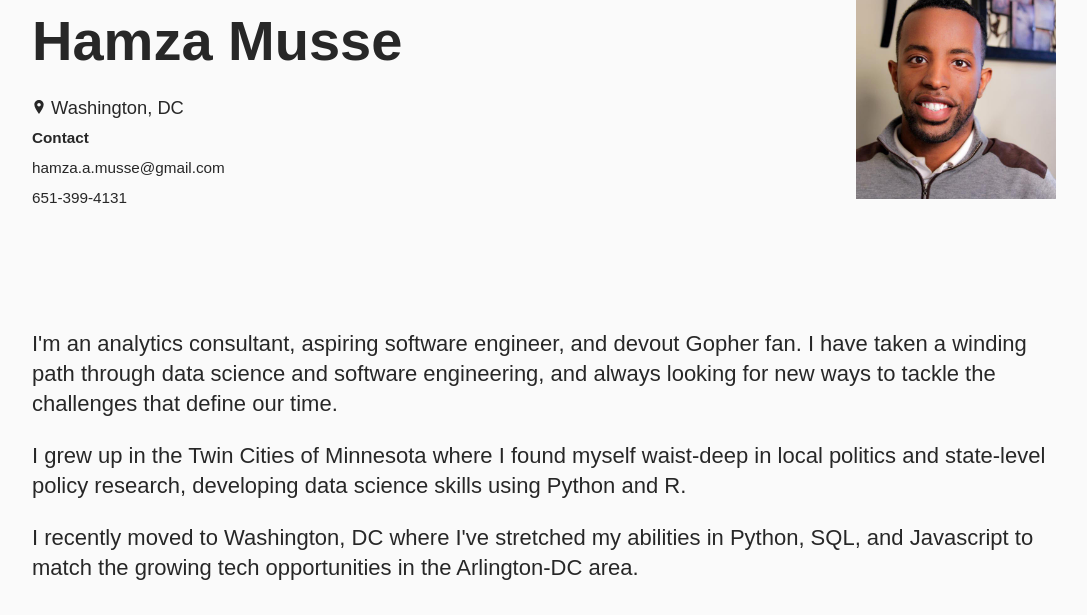
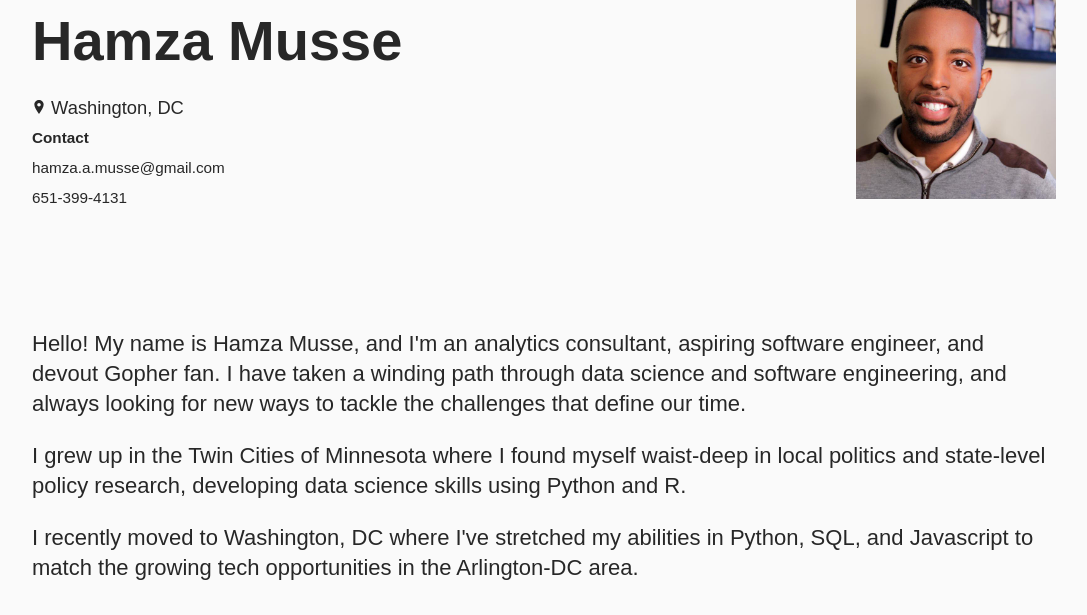
Before and after one commit to musse32/my-portfolio-website, a Flask app: page / in a window 1280 px wide. Shown: the part 157-772 px from the top of the page, without its empty margins (96-1183 px from the left). Run offline with Flask 2, Linux system fonts and the light colour scheme.

Commit message:
adding salutation.

```diff
--- a/templates/home.html
+++ b/templates/home.html
@@ -52,7 +52,7 @@
       <br />
       <div class="content">
         <p>
-          I'm an analytics consultant, aspiring software engineer, and devout
+          Hello! My name is Hamza Musse, and I'm an analytics consultant, aspiring software engineer, and devout
           Gopher fan. I have taken a winding path through data science and
           software engineering, and always looking for new ways to tackle the
           challenges that define our time.
```
